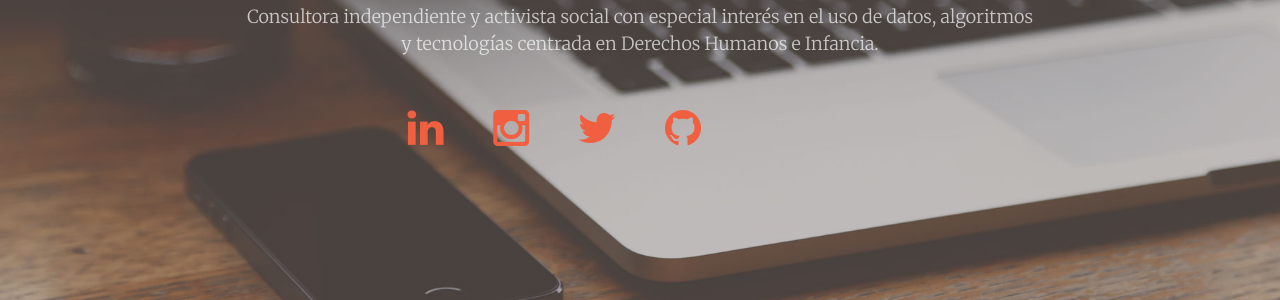
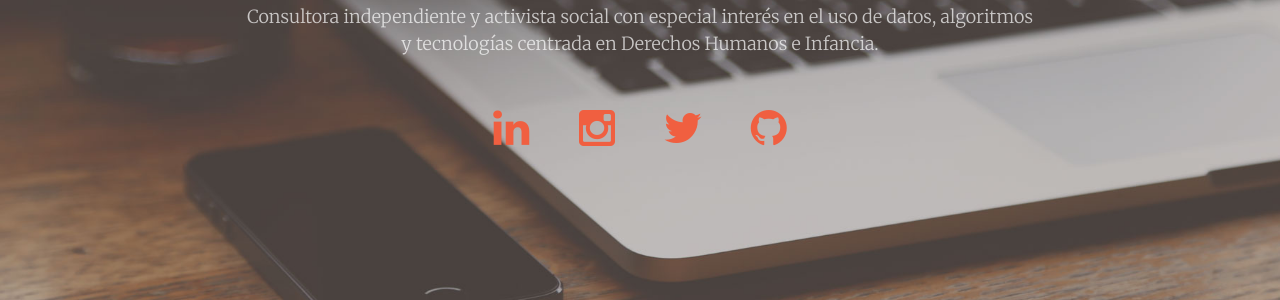
Before and after one commit to AmaliaGuaymasCanavire/amaliaguaymascanavire.github.io, a Jekyll site: the page built from index.html, in a window 1280 px wide. Shown: the part 461-761 px from the top of the page. Built offline with Jekyll 4.4.1, drawn with Linux system fonts in a browser that asks for light colours.

Commit message:
template

```diff
--- a/_includes/header.html
+++ b/_includes/header.html
@@ -6,7 +6,7 @@
             <hr>
             <p>Consultora independiente y activista social con especial interés en el uso de datos, algoritmos y tecnologías centrada en Derechos Humanos e Infancia.	</p>
 			<div class="row">
-					<div class="col-md-1 col-md-offset-3 text-center">
+					<div class="col-md-1 col-md-offset-4 text-center">
 						<a href="https://www.linkedin.com/in/{{ site.linkedin_username }}">
 							<i class="fa fa-linkedin fa-3x wow bounceIn" data-wow-delay=".1s"></i>
 
```
